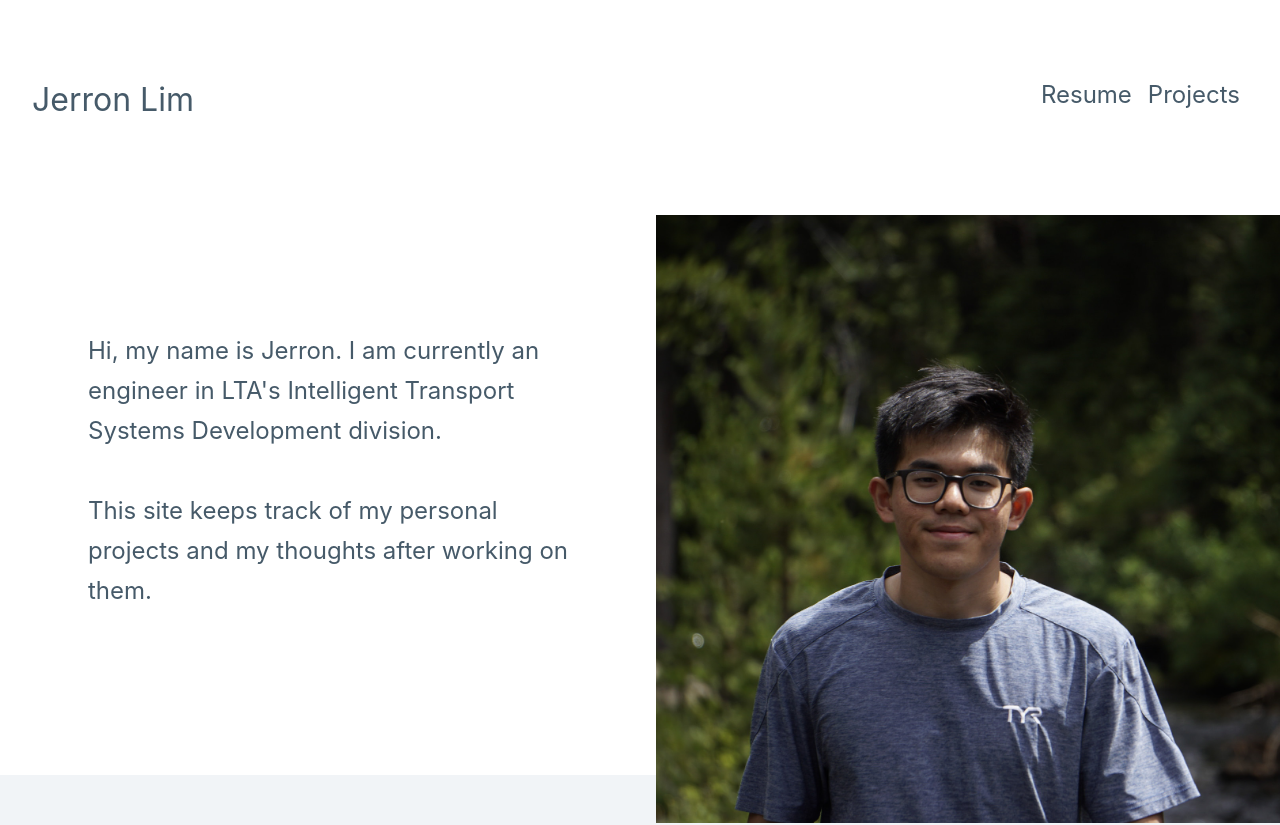
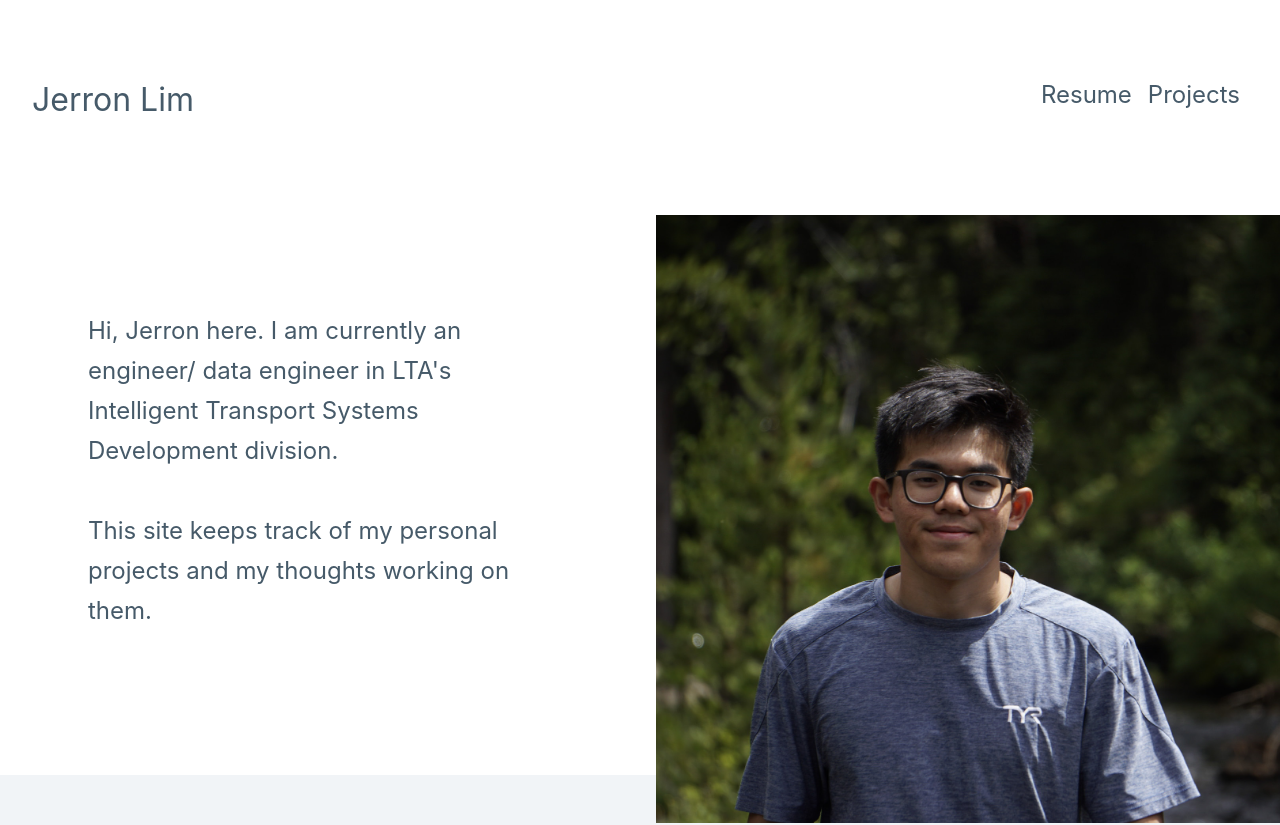
Before and after one commit to StreetLamb/portfolio2.0, a Next.js app: page / in a window 1280 px wide. Shown: the top 825 px of the page. Built offline with nearby package versions, Linux system fonts and the light colour scheme.

Commit message:
edit intro text

```diff
--- a/components/BigCard.js
+++ b/components/BigCard.js
@@ -21,7 +21,7 @@ const Card = styled.a`
       color: white;
     }
     &:hover ${StyledImage} {
-      transform: scale(1.2);
+      transform: scale(1.05);
     }
   `}
 
--- a/components/CategoryCard.js
+++ b/components/CategoryCard.js
@@ -15,7 +15,7 @@ const CatCard = styled.a`
   flex: 1;
 
   &:hover {
-    transform: scale(1.05);
+    transform: scale(1.02);
     background: #808c9e;
   }
 
--- a/components/MediumCard.js
+++ b/components/MediumCard.js
@@ -43,7 +43,7 @@ const Card = styled.a`
   }
 
   &:hover ${StyledImage} {
-    transform: scale(1.2);
+    transform: scale(1.05);
   }
 
   @media only screen and (max-width: 1020px) {
--- a/pages/index.js
+++ b/pages/index.js
@@ -199,12 +199,12 @@ export default function Home({ allPosts }) {
         <HeroBox>
           <IntroBox>
             <IntroText>
-              Hi, my name is Jerron. I am currently an engineer in LTA's
-              Intelligent Transport Systems Development division.
+              Hi, Jerron here. I am currently an engineer/ data engineer in
+              LTA's Intelligent Transport Systems Development division.
               <br />
               <br />
               This site keeps track of my personal projects and my thoughts
-              after working on them.
+              working on them.
             </IntroText>
           </IntroBox>
           <ImageBox>
```
